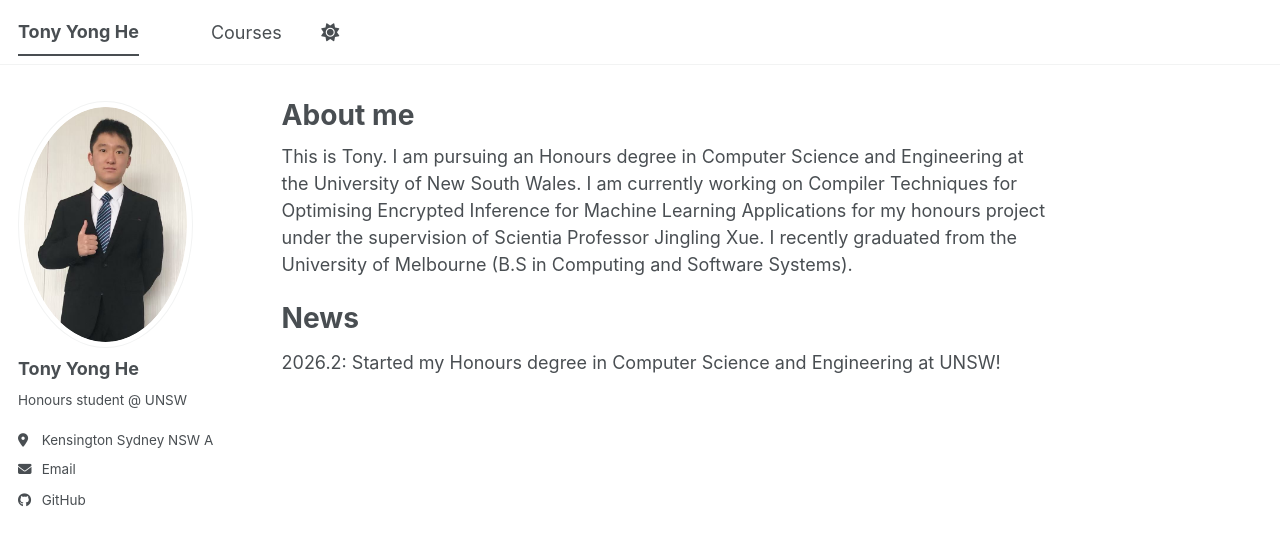
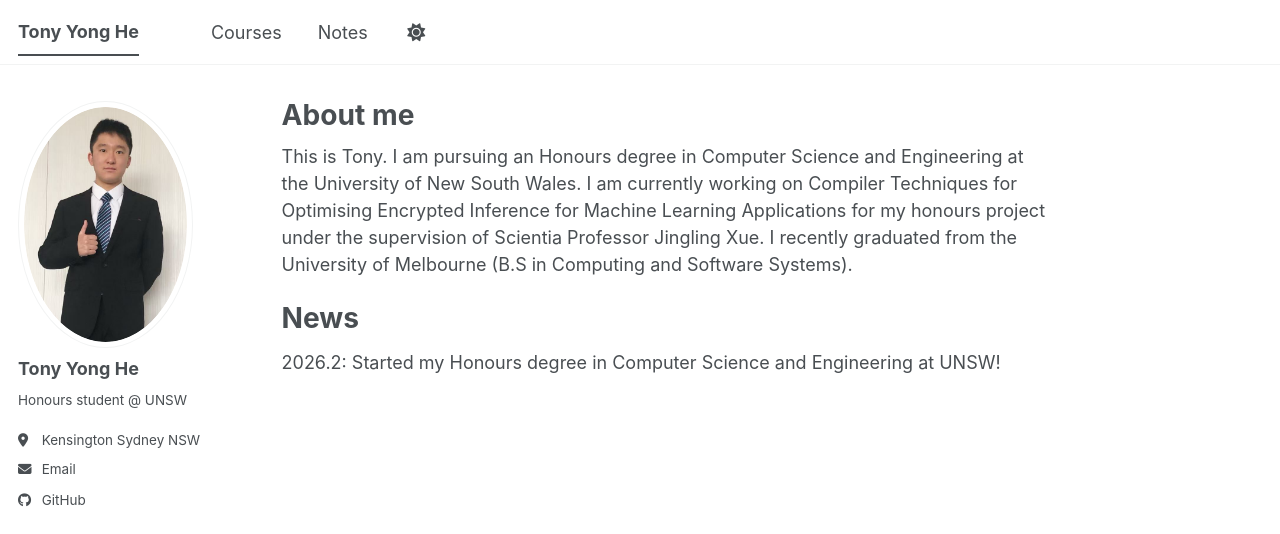
Before and after one commit to TonyYHe/TonyYHe.github.io, a Jekyll site: the page built from _pages/about.md, in a window 1280 px wide. Shown: the top 534 px of the page. Built offline with Jekyll 4.4.1, drawn with Linux system fonts in a browser that asks for light colours; a script bundle is joined from its source files by our own code; library files that are not in the unit come from our copies.

Commit message:
Fix courses link and add Notes section

```diff
--- a/_config.yml
+++ b/_config.yml
@@ -27,7 +27,7 @@ author:
   name             : "Tony Yong He"
   pronouns         : # example: "she/her"
   bio              : "Honours student @ UNSW"
-  location         : "Kensington Sydney NSW Australia"
+  location         : "Kensington Sydney NSW"
   # employer         : "University of New South Wales"
   uri              : # URL
   email            : "tony.y.he@student.unsw.edu.au"
@@ -236,6 +236,9 @@ collections:
   courses:
     output: true
     permalink: /:collection/:path/
+  notes:
+    output: true
+    permalink: /:collection/:path/
 
 
 # These settings control how pages and collections are included in the site
--- a/_data/navigation.yml
+++ b/_data/navigation.yml
@@ -27,7 +27,10 @@ main:
   #   url: /cv/
 
   - title: "Courses"
-    url: /Courses/
+    url: /courses/
+
+  - title: "Notes"
+    url: /notes/
 
 
   # - title: "CV"
```
Also changed, not shown: _pages/notes.md (added, +9 -0 lines).
